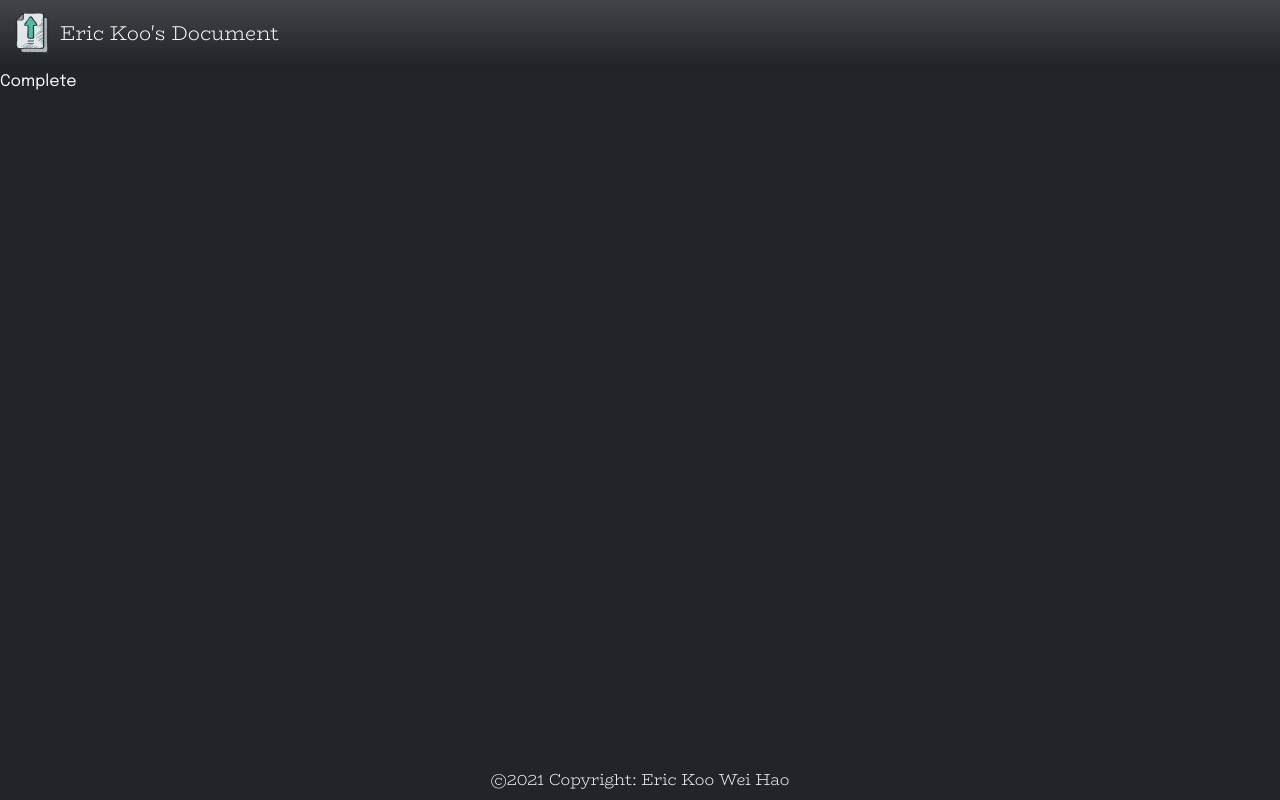
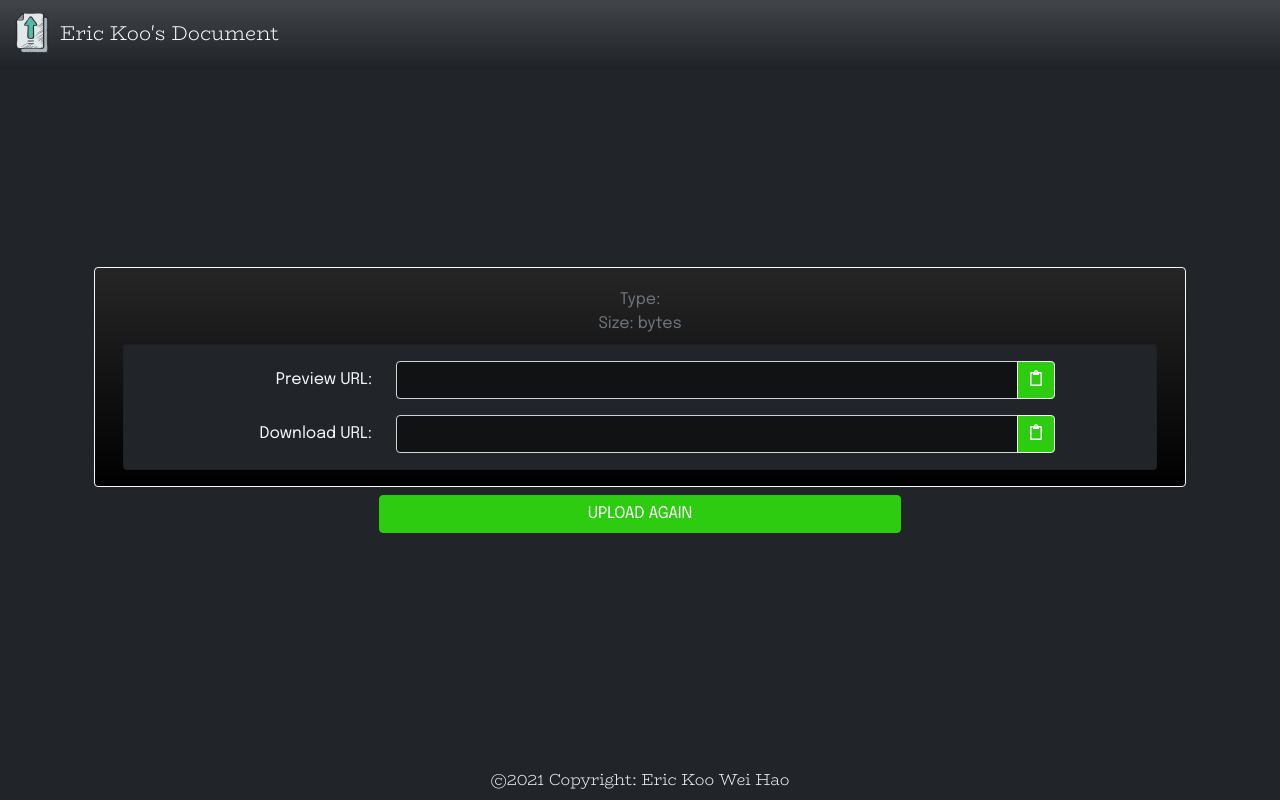
Before and after one commit to KooWeiHao/spring-boot-doc, a React (Create React App) app in the folder eric-koo-spring-boot-doc-react/: page /document/complete in a window 1280 px wide. Built offline with nearby package versions, Linux system fonts and the light colour scheme.

Commit message:
complete document-complete.component page

```diff
--- a/eric-koo-spring-boot-doc-react/src/components/document/document-add.component.tsx
+++ b/eric-koo-spring-boot-doc-react/src/components/document/document-add.component.tsx
@@ -14,8 +14,10 @@ import {
 } from "@fortawesome/free-solid-svg-icons";
 import {upload} from "../../store/actions/creators/document.creator";
 import {useAppDispatch} from "../../store/store";
+import {useNavigate} from "react-router-dom";
 
 function DocumentAddComponent() {
+    const navigate = useNavigate();
     const dispatch = useAppDispatch();
     const [error, setError] = useState("");
     const [fileIcon, setFileIcon] = useState(faFileAlt);
@@ -83,7 +85,7 @@ function DocumentAddComponent() {
         const document = acceptedFiles[0];
 
         dispatch(upload(document)).then(() =>{
-            console.log("success");
+            navigate("/document/complete");
         }).catch(error =>{
             setIsUploading(false);
             switch (error){
@@ -151,10 +153,8 @@ function DocumentAddComponent() {
                         </div>
                     </aside>
 
-                    <div className={"row pt-2"}>
-                        <div className={"d-grid gap-2 col-6 mx-auto"}>
-                            <button type={"submit"} className="btn btn-success" disabled={acceptedFiles.length <=0 || isUploading}>UPLOAD</button>
-                        </div>
+                    <div className={"pt-2 d-grid gap-2 col-6 mx-auto"}>
+                        <button type={"submit"} className="btn btn-success" disabled={acceptedFiles.length <=0 || isUploading}>UPLOAD</button>
                     </div>
                 </form>
             </section>
--- a/eric-koo-spring-boot-doc-react/src/components/document/document-complete.component.tsx
+++ b/eric-koo-spring-boot-doc-react/src/components/document/document-complete.component.tsx
@@ -1,12 +1,76 @@
+import { FontAwesomeIcon } from "@fortawesome/react-fontawesome";
 import {Helmet} from "react-helmet-async";
+import {useSelector} from "react-redux";
+import {RootState} from "../../store/reducers";
+import {faClipboard} from "@fortawesome/free-regular-svg-icons";
+import { useNavigate } from "react-router-dom";
 
 function DocumentCompleteComponent() {
+    const navigate = useNavigate();
+    const document = useSelector((state: RootState) => state.document);
+
+    const onCopy = (text: string)=>{
+        return navigator.clipboard.writeText(text);
+    };
+
     return (
         <>
             <Helmet>
                 <title>Done</title>
             </Helmet>
-            Complete
+
+            <div className={"container-lg row center"}>
+                <div className={"card bg-black bg-gradient border-light"}>
+                    <div className="card-body">
+                        <div className={"text-center"}>
+                            <h4 className={"row card-title"}>
+                                <div className={"col-12"}>
+                                    {document?.name}
+                                </div>
+                            </h4>
+                            <div className={"card-subtitle text-muted mb-2"}>
+                                <div className={"row"}>
+                                    <div className={"col-12"}>Type: {document?.type}</div>
+                                </div>
+                                <div className={"row"}>
+                                    <div className={"col-12"}>Size: {document?.size} bytes</div>
+                                </div>
+                            </div>
+                        </div>
+
+                        <div className={"card bg-dark"}>
+                            <div className="card-body">
+                                <div className={"row mb-3"}>
+                                    <div className={"col-md-3 col-sm-4 label-text-align align-self-center"}>Preview URL:</div>
+                                    <div className={"col-sm-8"}>
+                                        <div className="input-group">
+                                            <input type="text" className="form-control bg-black bg-opacity-50 text-muted pe-none" value={document?.previewUrl} readOnly/>
+                                            <button type={"button"} className="btn btn-success border-light" onClick={() => document?.previewUrl && onCopy(document.previewUrl)}>
+                                                <FontAwesomeIcon icon={faClipboard}/>
+                                            </button>
+                                        </div>
+                                    </div>
+                                </div>
+                                <div className={"row"}>
+                                    <div className={"col-md-3 col-sm-4 label-text-align align-self-center"}>Download URL:</div>
+                                    <div className={"col-sm-8"}>
+                                        <div className="input-group">
+                                            <input type="text" className="form-control bg-black bg-opacity-50 text-muted pe-none" value={document?.downloadUrl} readOnly/>
+                                            <button type={"button"} className="btn btn-success border-light" onClick={() => document?.downloadUrl && onCopy(document.downloadUrl)}>
+                                                <FontAwesomeIcon icon={faClipboard}/>
+                                            </button>
+                                        </div>
+                                    </div>
+                                </div>
+                            </div>
+                        </div>
+                    </div>
+                </div>
+
+                <div className={"pt-2 d-grid gap-2 col-6 mx-auto"}>
+                    <button type={"button"} className="btn btn-success" onClick={() => navigate("/document/add")}>UPLOAD AGAIN</button>
+                </div>
+            </div>
         </>
     );
 }
--- a/eric-koo-spring-boot-doc-react/src/components/document/document.scss
+++ b/eric-koo-spring-boot-doc-react/src/components/document/document.scss
@@ -67,6 +67,10 @@
     stroke-width: 10;
 }
 
+.label-text-align{
+    text-align: end;
+}
+
 @media(max-width: 1000px){
     .dropzone{
         padding-left: 0;
@@ -80,4 +84,8 @@
         padding-top: 6.8vh;
         padding-bottom: 6.8vh;
     }
+
+    .label-text-align{
+        text-align: start;
+    }
 }
```
